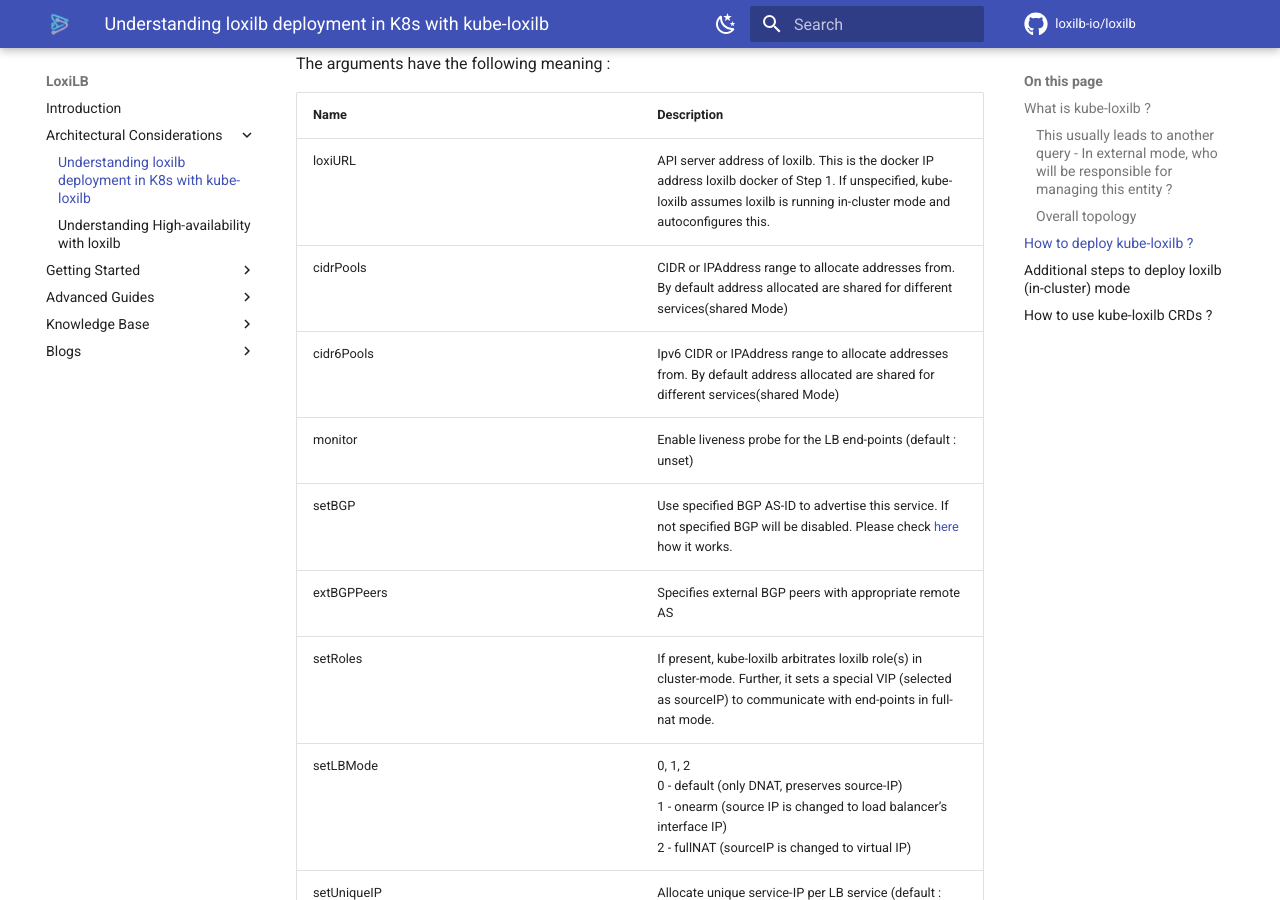
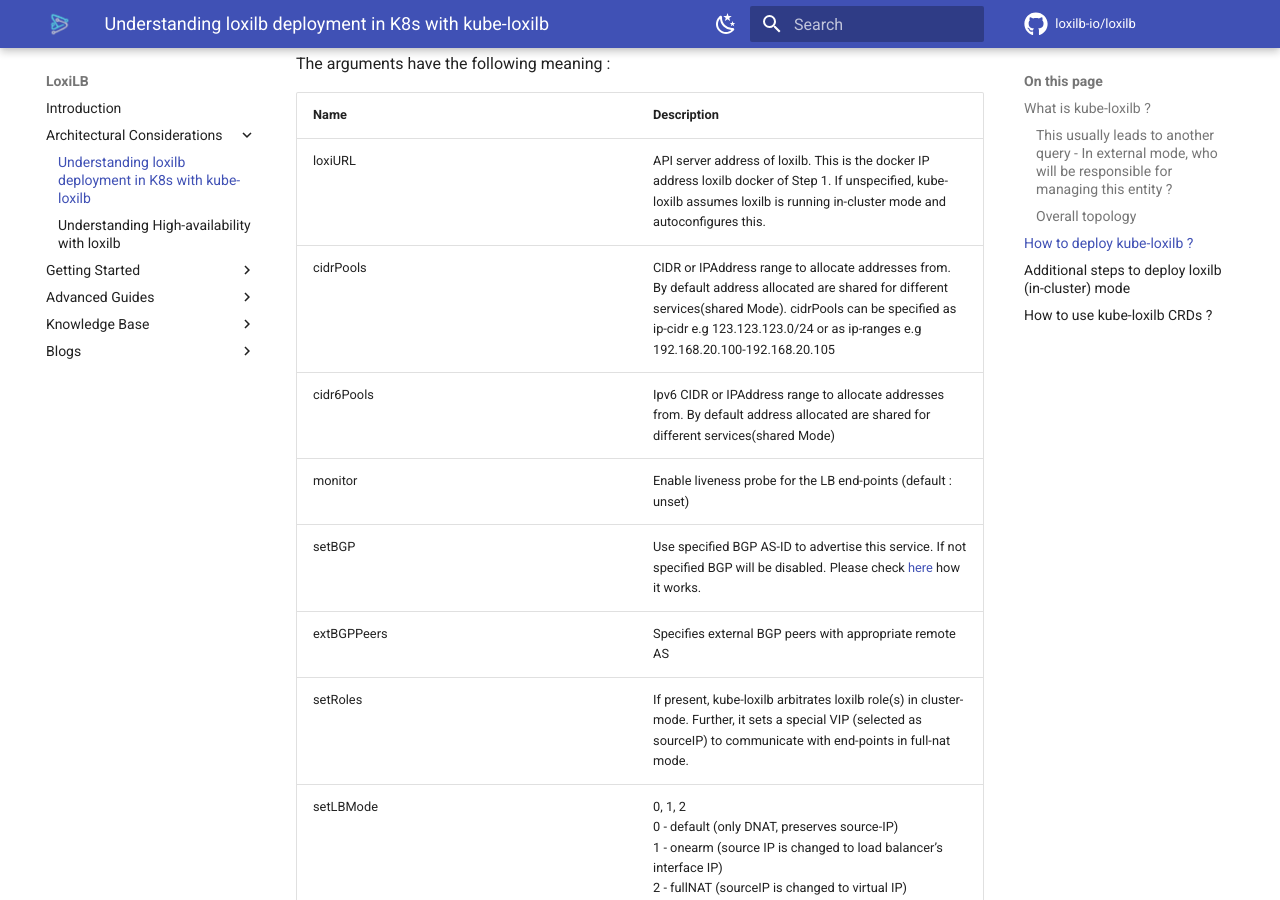
Before and after one commit to loxilb-io/loxilbdocs, an MkDocs documentation site: the page built from docs/kube-loxilb.md, in a window 1280 px wide and 900 px high, scrolled down 2768 px. Built offline with MkDocs 1.6.1 and Material for MkDocs 9.7.7, drawn with Linux system fonts in a browser that asks for light colours; comment, search, counter and statistics services are not loaded; the version menu is left out.

Commit message:
Update kube-loxilb.md

```diff
--- a/docs/kube-loxilb.md
+++ b/docs/kube-loxilb.md
@@ -59,7 +59,7 @@
 | Name | Description |
 | ----------- | ----------- |
 | loxiURL | API server address of loxilb. This is the docker IP address loxilb docker of Step 1. If unspecified, kube-loxilb assumes loxilb is running in-cluster mode and autoconfigures this. |
-| cidrPools | CIDR or IPAddress range to allocate addresses from. By default address allocated are shared for different services(shared Mode) |
+| cidrPools | CIDR or IPAddress range to allocate addresses from. By default address allocated are shared for different services(shared Mode).  cidrPools can be specified as ip-cidr e.g 123.123.123.0/24 or as ip-ranges e.g 192.168.20.100-192.168.20.105 |
 | cidr6Pools | Ipv6 CIDR or IPAddress range to allocate addresses from. By default address allocated are shared for different services(shared Mode) |
 | monitor | Enable liveness probe for the LB end-points (default : unset) |
 | setBGP | Use specified BGP AS-ID to advertise this service. If not specified BGP will be disabled. Please check [here](https://github.com/loxilb-io/loxilbdocs/blob/main/docs/integrate_bgp_eng.md) how it works. |
```
